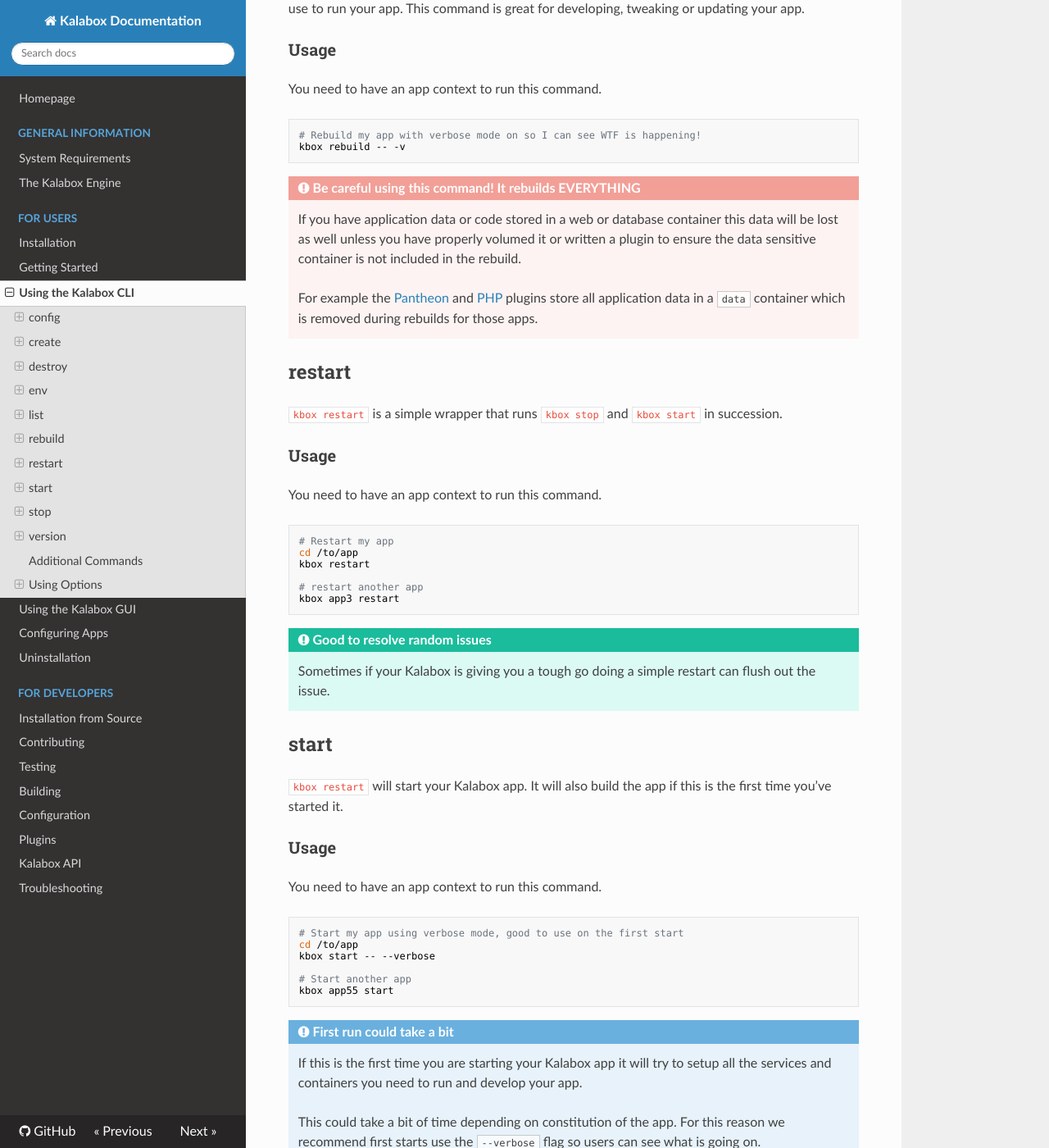
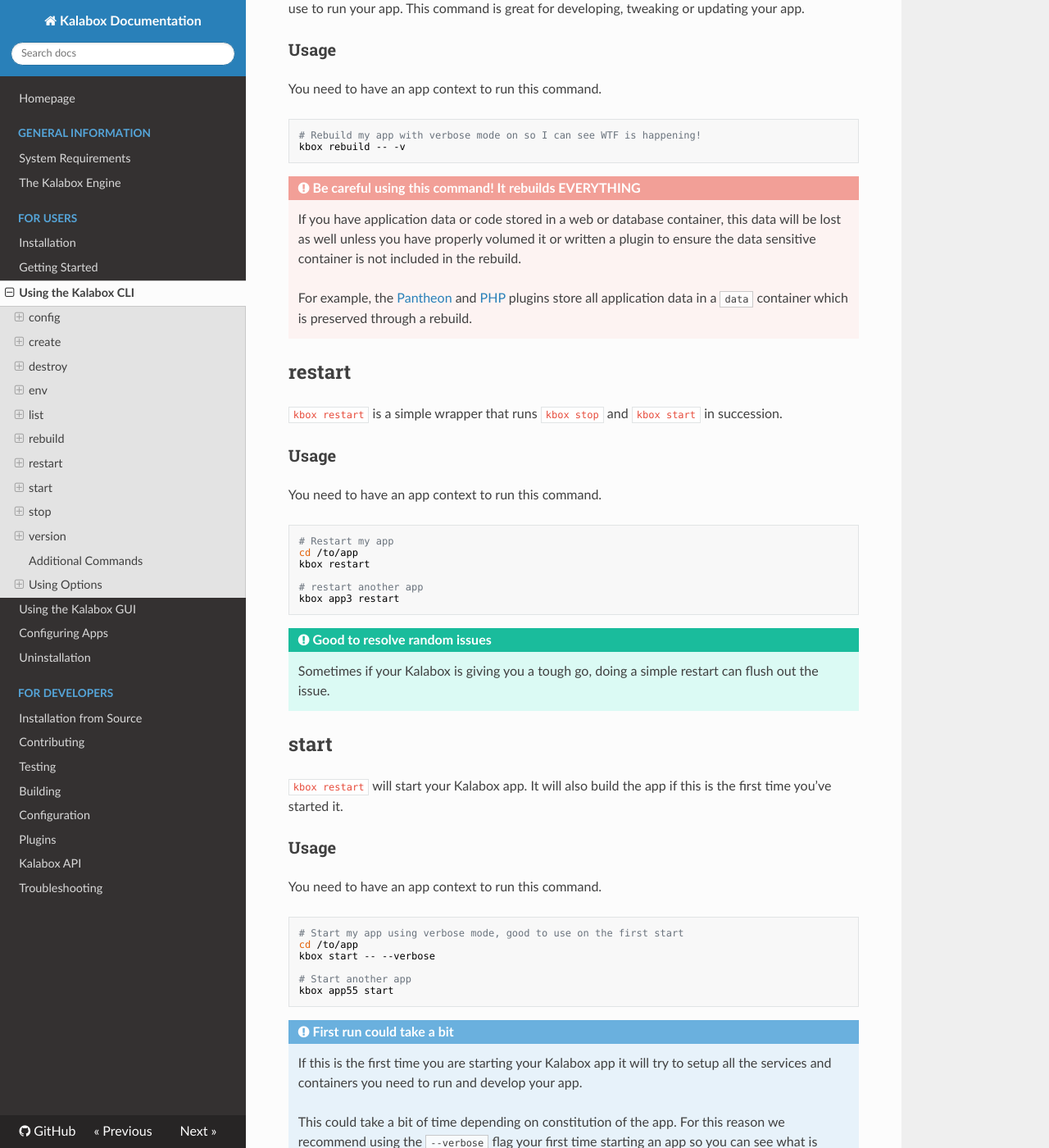
Before and after one commit to kalabox/kalabox, an MkDocs documentation site: the page built from docs/users/cli.md, in a window 1280 px wide and 1400 px high, scrolled down 4591 px. Shown: the whole window at 82% size. Built offline with MkDocs 1.6.1, drawn with Linux system fonts in a browser that asks for light colours; nearby versions of some CDN libraries; old or Windows-style settings are respelled for this version of MkDocs; some of the changed text lies outside the part shown.

Commit message:
Update cli.md

````diff
--- a/docs/users/cli.md
+++ b/docs/users/cli.md
@@ -107,13 +107,13 @@ kbox config
 create
 ------
 
-`kbox create` is a special kind of command that allows app generating plugins such as the [Pantheon](http://pantheon.kalabox.io) and [PHP](http://php.kalabox.io) plugins to automatically build certain kinds of apps with either a nice CLI questionarire or GUI pointy-clicky workflow.
+`kbox create` is a special kind of command that allows app-generating plugins such as the [Pantheon](http://pantheon.kalabox.io) and [PHP](http://php.kalabox.io) plugins to automatically build certain kinds of apps with either a nice CLI questionnaire or GUI pointy-clicky workflow.
 
 ### Usage
 
 This command can only be run from a global context.
 
-Please consult the respective documentation for the implementing apps for more details on this commands usage.
+See the app-specific documentation for how the [Pantheon app](http://pantheon.kalabox.io) and the [PHP app](http://php.kalabox.io) implement this command.
 
 destroy
 -------
@@ -251,11 +251,11 @@ kbox rebuild -- -v
 ```
 
 !!! danger "Be careful using this command! It rebuilds EVERYTHING"
-    If you have application data or code stored in a web or database container this data will be lost as well unless you have properly volumed it or written a plugin to ensure the data sensitive container is not included in the rebuild.
+    If you have application data or code stored in a web or database container, this data will be lost as well unless you have properly volumed it or written a plugin to ensure the data sensitive container is not included in the rebuild.
 
-    For example the [Pantheon](http://github.com/kalabox/kalabox-app-pantheon) and [PHP](http://github.com/kalabox/kalabox-app-php) plugins store all application data in a `data` container which is removed during rebuilds for those apps.
+    For example, the [Pantheon](http://github.com/kalabox/kalabox-app-pantheon) and [PHP](http://github.com/kalabox/kalabox-app-php) plugins store all application data in a `data` container which is preserved through a rebuild.
 
-  restart
+restart
 -------
 
 `kbox restart` is a simple wrapper that runs `kbox stop` and `kbox start` in succession.
@@ -274,7 +274,7 @@ kbox app3 restart
 ```
 
 !!! tip "Good to resolve random issues"
-    Sometimes if your Kalabox is giving you a tough go doing a simple restart can flush out the issue.
+    Sometimes if your Kalabox is giving you a tough go, doing a simple restart can flush out the issue.
 
 start
 -------
@@ -297,7 +297,7 @@ kbox app55 start
 !!! note "First run could take a bit"
     If this is the first time you are starting your Kalabox app it will try to setup all the services and containers you need to run and develop your app.
 
-    This could take a bit of time depending on constitution of the app. For this reason we recommend first starts use the `--verbose` flag so users can see what is going on.
+    This could take a bit of time depending on constitution of the app. For this reason we recommend using the `--verbose` flag your first time starting an app so you can see what is going on.
 
 stop
 -------
````
Also changed, not shown: other parts of docs/users/cli.md (+2 -2 lines).
